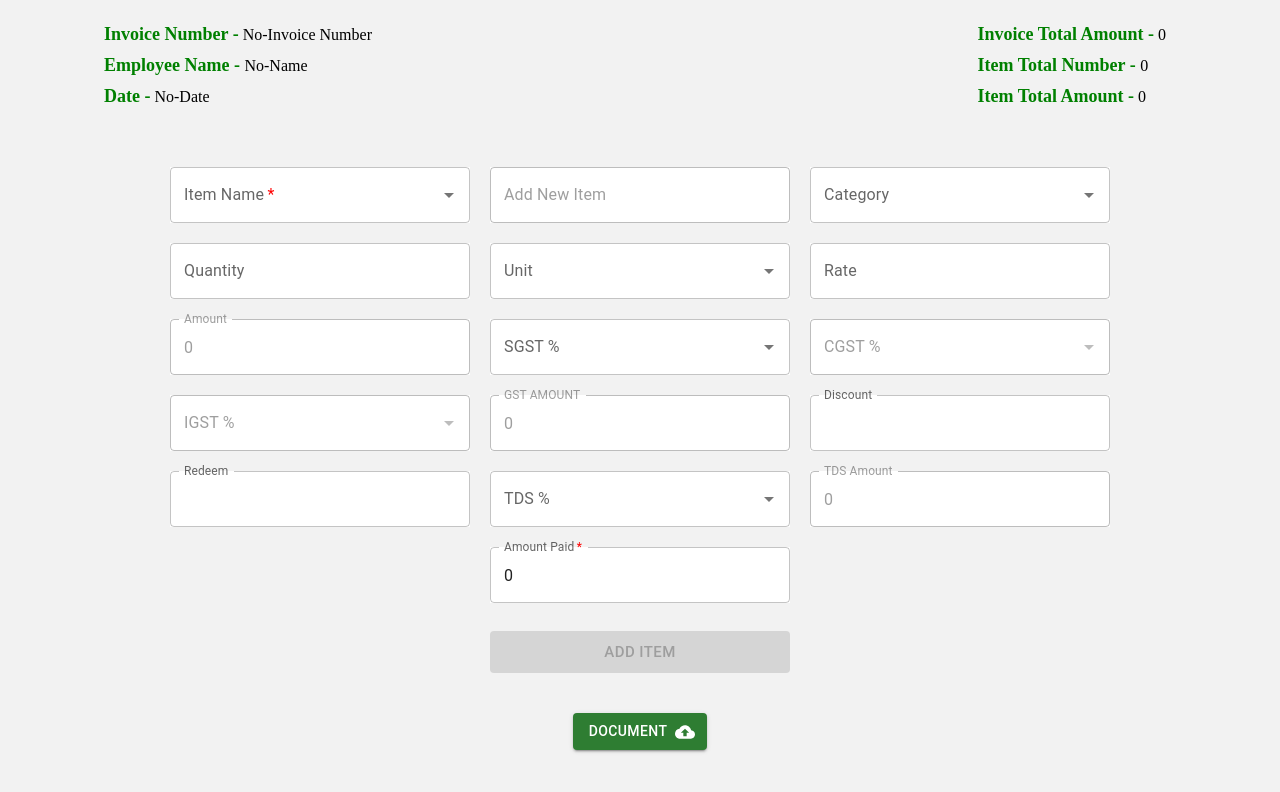
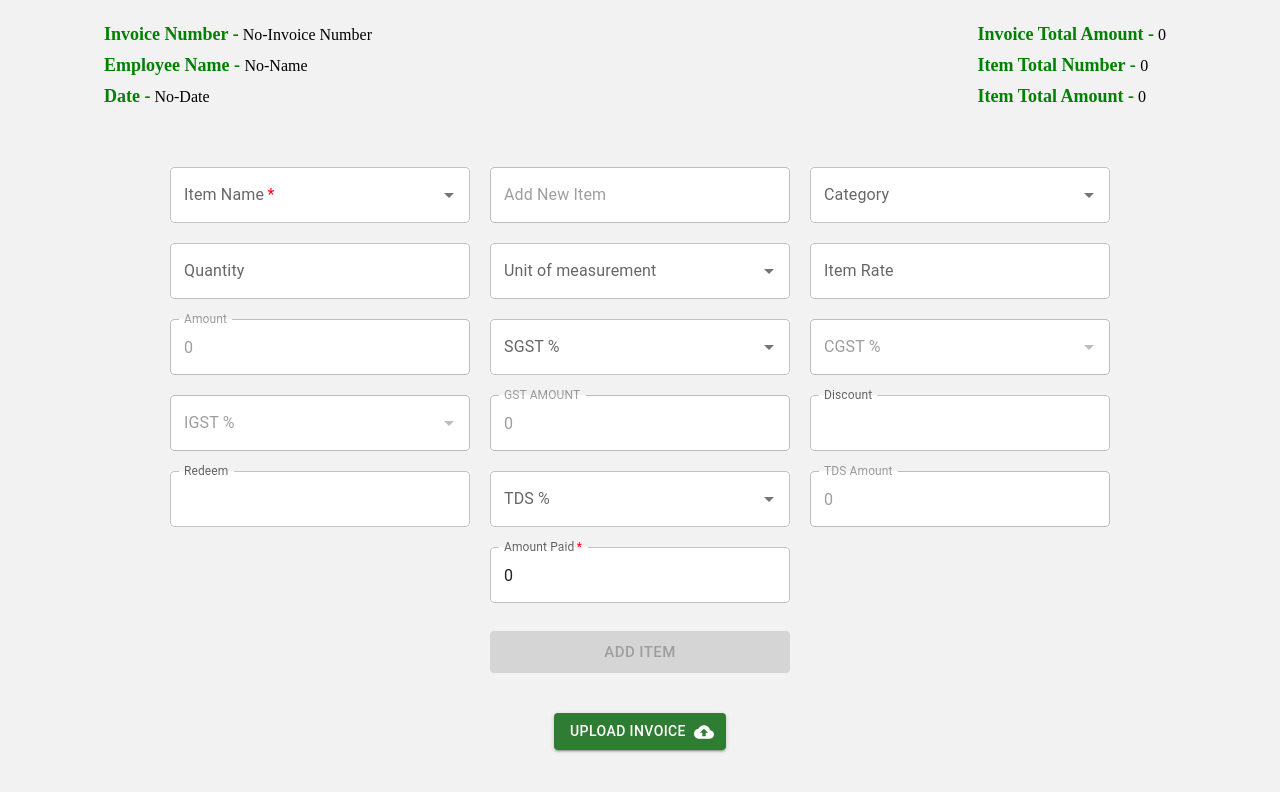
Before and after one commit to shubham78640/billmanagement, a React (Create React App) app in the folder my-app/: page /mainform/addItem/1 in a window 1280 px wide. Shown: the top 792 px of the page. Built offline with nearby package versions, Linux system fonts and the light colour scheme; no server answers.

Commit message:
last changes

```diff
--- a/my-app/src/Component/AddItem/AddItems.js
+++ b/my-app/src/Component/AddItem/AddItems.js
@@ -346,7 +346,7 @@ function AddItems() {
             onChange={(event, newValue) => {
               setUnit(newValue);
             }}
-            renderInput={(params) => <TextField {...params} label="Unit" />}
+            renderInput={(params) => <TextField {...params} label="Unit of measurement" />}
           />
 
           {/* <TextField
@@ -357,7 +357,7 @@ function AddItems() {
             }}
           /> */}
           <TextField
-            label="Rate"
+            label="Item Rate"
             sx={{ width: "300px", backgroundColor: "white" }}
             onChange={(e) => {
               setRate(e.target.value);
@@ -489,13 +489,13 @@ function AddItems() {
       </Box>
       <Box mt={5} sx={{ display: "flex", justifyContent: "center" }}>
         <Button
-        disabled={itemName &&totelItemAmount ? true : false}
+        // disabled={itemName  ? true : false}
           endIcon={<CloudUploadIcon />}
           color="success"
           variant="contained"
           onClick={handleonclick}
         >
-          Document
+          Upload Invoice
         </Button>
       </Box>
     </Box>
@@ -512,7 +512,7 @@ const iGSTDATA = ["5", "12", "18", "28", "0"];
 
 const tDSDATA = ["0", "1", "2", "5", "10", "15", "20", "25", "30"];
 
-const unitListDD = ["kg", "ltr", "pcs", "gm", "mtr", "cm", "km", "sqft", "no."];
+const unitListDD = ["Kg", "Ltr", "Pcs", "Gm", "Mtr", "Cm", "Km", "Sqft", "Nos","Lump","Month"];
 
 const Category1DropDown = [
 
--- a/my-app/src/Component/UploadeDocuments/UploadeDocuments.js
+++ b/my-app/src/Component/UploadeDocuments/UploadeDocuments.js
@@ -91,7 +91,7 @@ function UploadeDocuments() {
             onChange={changeHandler}
           />
           <Box mt={0.5} p={1} sx={{ fontSize: "12px", color: "red" }}>
-            ( Please Uploade Only JPEG, PNG, PDF files Only* )
+            ( Please upload only JPEG, PNG, PDF files only, max allowed size: 2MB* )
           </Box>
         </Box>
         <Box mt={4}>
@@ -101,7 +101,7 @@ function UploadeDocuments() {
             sx={{}}
             onClick={handleonclick}
           >
-            Submit Bill
+            Submit
           </Button>
         </Box>
       </Box>
```
